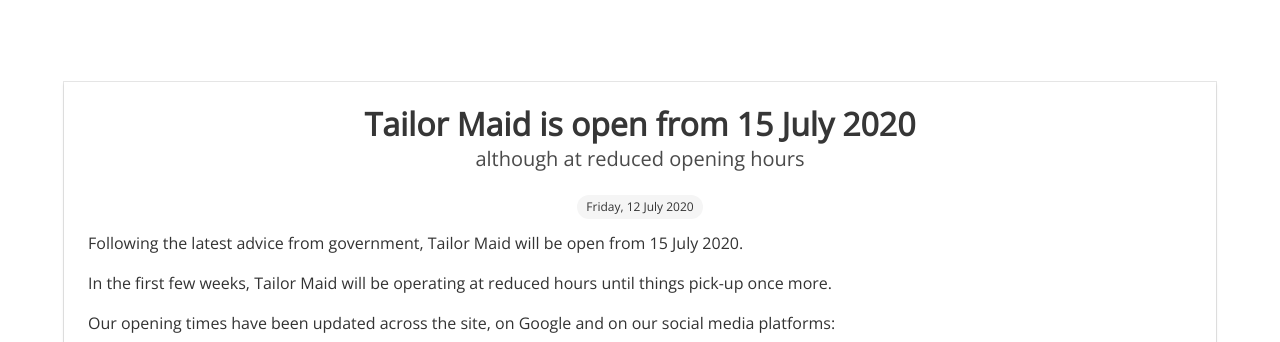
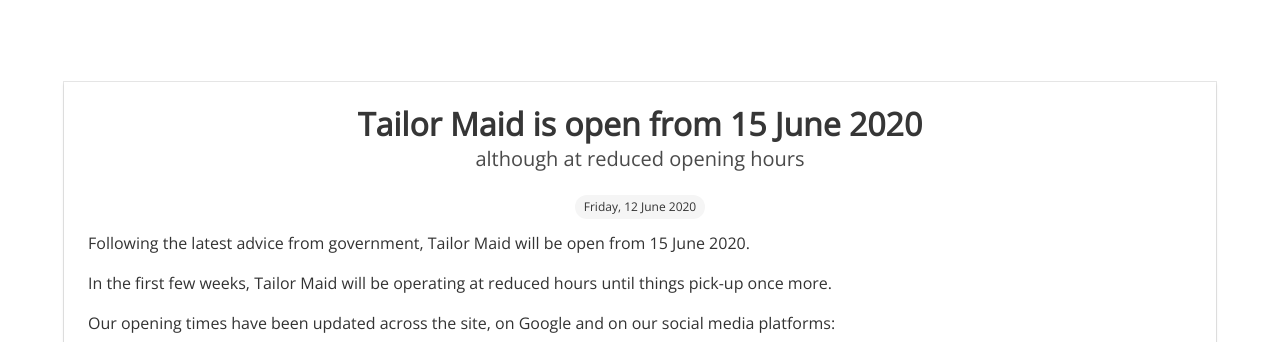
Before and after one commit to tailor-maid/tailormaid.github.io, a Jekyll site: the page built from _pages/covid-19.html, in a window 1280 px wide. Shown: the part 288-630 px from the top of the page. Built offline with Jekyll 4.4.1, drawn with Linux system fonts in a browser that asks for light colours; nearby versions of some CDN libraries.

Commit message:
Fixed incorrect re-opening date

```diff
--- a/_pages/covid-19.html
+++ b/_pages/covid-19.html
@@ -21,15 +21,15 @@ permalink: /covid-19/
             <div class="card-content">
                 <div class="media">
                     <div class="media-content has-text-centered">
-                        <p class="title article-title">Tailor Maid is open from 15 July 2020</p>
+                        <p class="title article-title">Tailor Maid is open from 15 June 2020</p>
                         <p class="subtitle article-title">although at reduced opening hours</p>
                         <div class="tags level-item">
-                            <span class="tag is-rounded">Friday, 12 July 2020</span>
+                            <span class="tag is-rounded">Friday, 12 June 2020</span>
                         </div>
                     </div>
                 </div>
                 <div class="content article-body">
-                    <p>Following the latest advice from government, Tailor Maid will be open from 15 July 2020.</p>
+                    <p>Following the latest advice from government, Tailor Maid will be open from 15 June 2020.</p>
                     <p>In the first few weeks, Tailor Maid will be operating at reduced hours until things pick-up once more.</p>
                     <p>Our opening times have been updated across the site, on Google and on our social media platforms:</p>
                     <div class="columns is-desktop">
```
